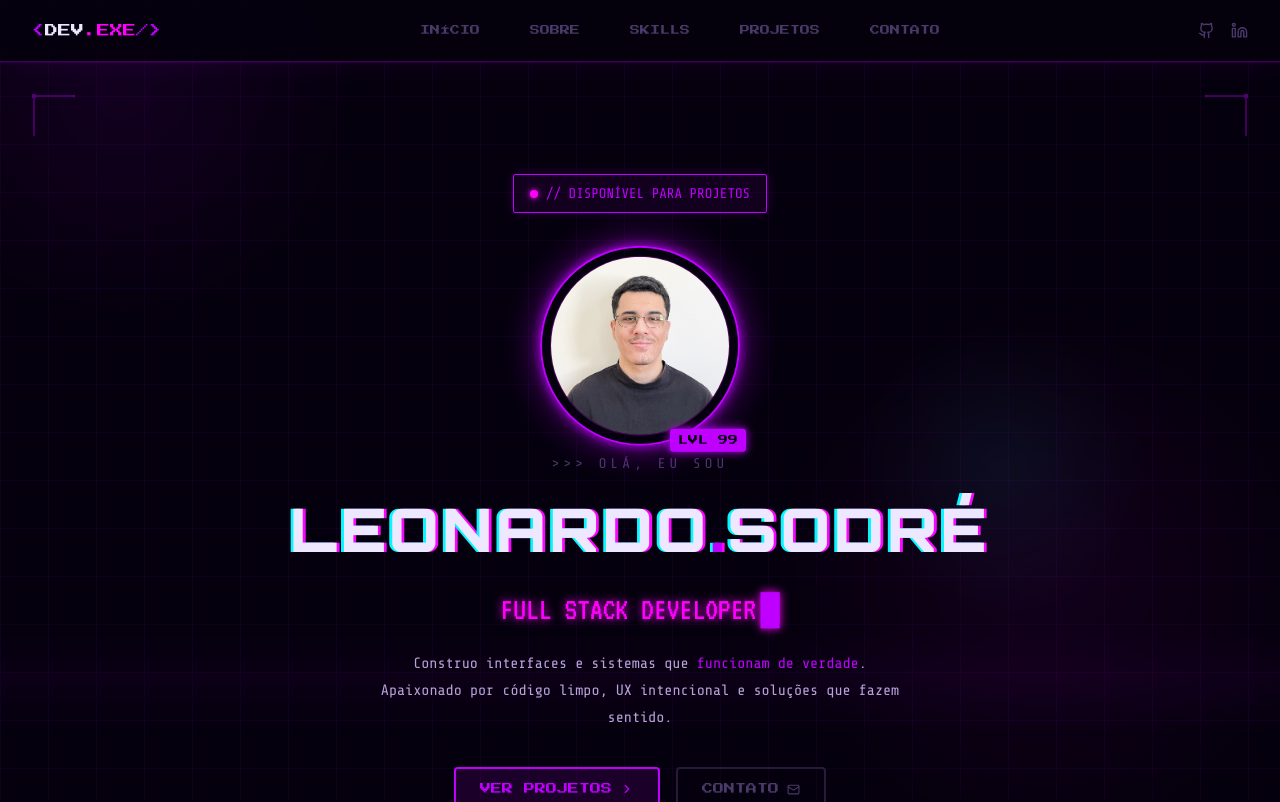
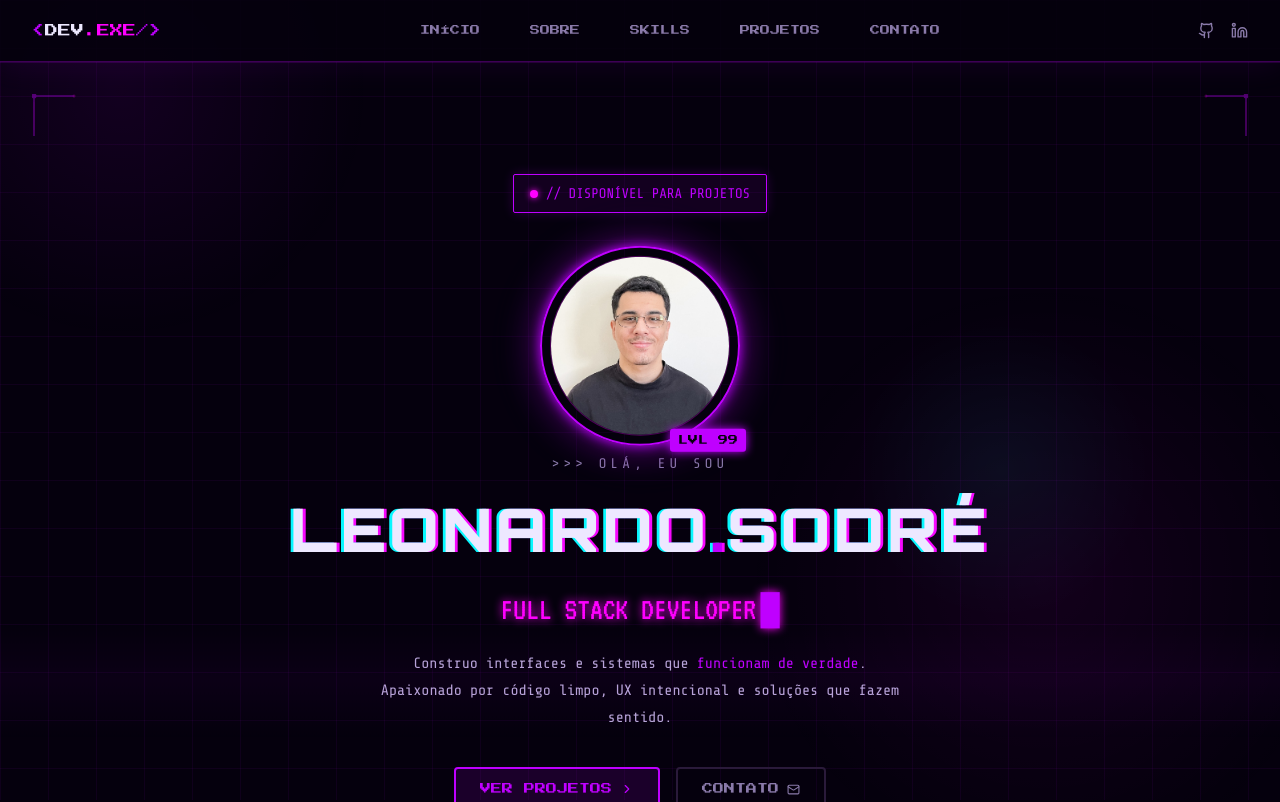
Before and after one commit to LeonardoSodre20/portfolio, a React (Vite) app: page / in a window 1280 px wide. Shown: the top 802 px of the page. Built offline with nearby package versions, Linux system fonts and the light colour scheme.

Commit message:
fix: improve color contrast for muted text to meet WCAG AA
- --color-muted: #4A3A6A → #8A7AAA (2.08:1 → 5.28:1)
- Fixes readability across navbar, hero, timeline, projects, footer, and contact sections

```diff
--- a/src/styles/theme.css
+++ b/src/styles/theme.css
@@ -10,7 +10,7 @@
   --color-pink: #FF2D78;
   --color-yellow: #FFE600;
   --color-white: #EDE8FF;
-  --color-muted: #4A3A6A;
+  --color-muted: #8A7AAA;
   --color-text: #B8A8D8;
   --color-border: rgba(191, 0, 255, 0.3);
   --color-border-m: rgba(255, 0, 255, 0.25);
```
